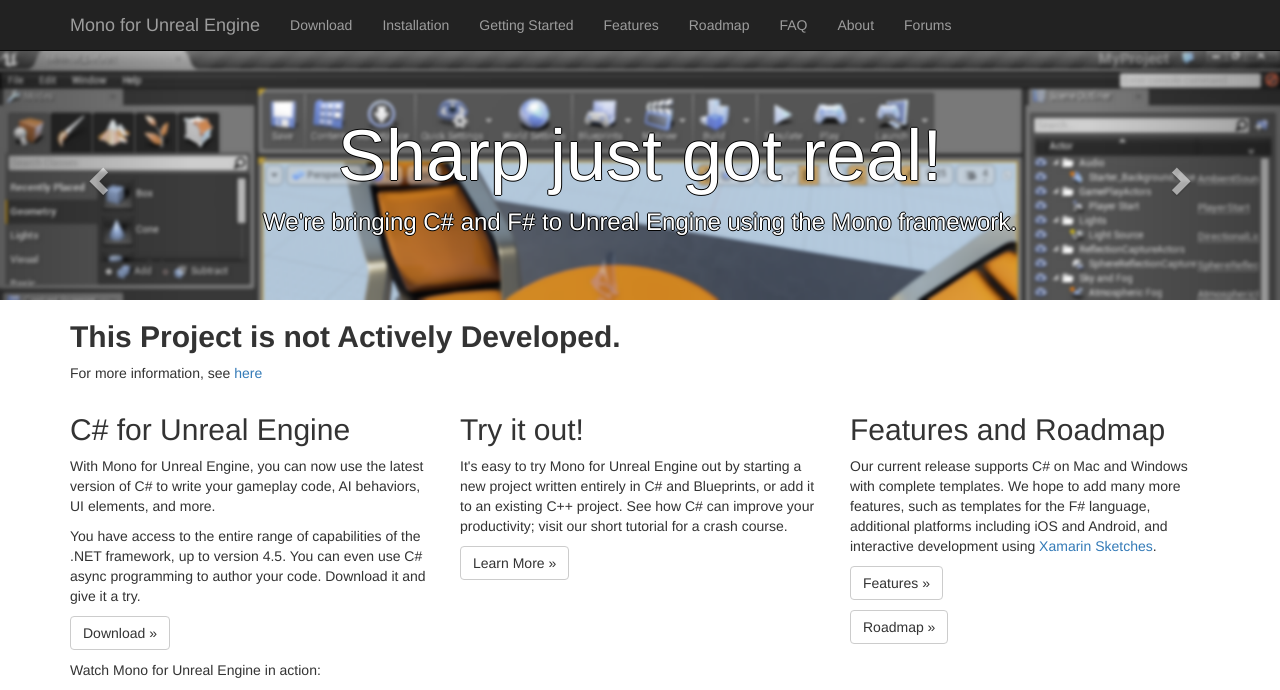
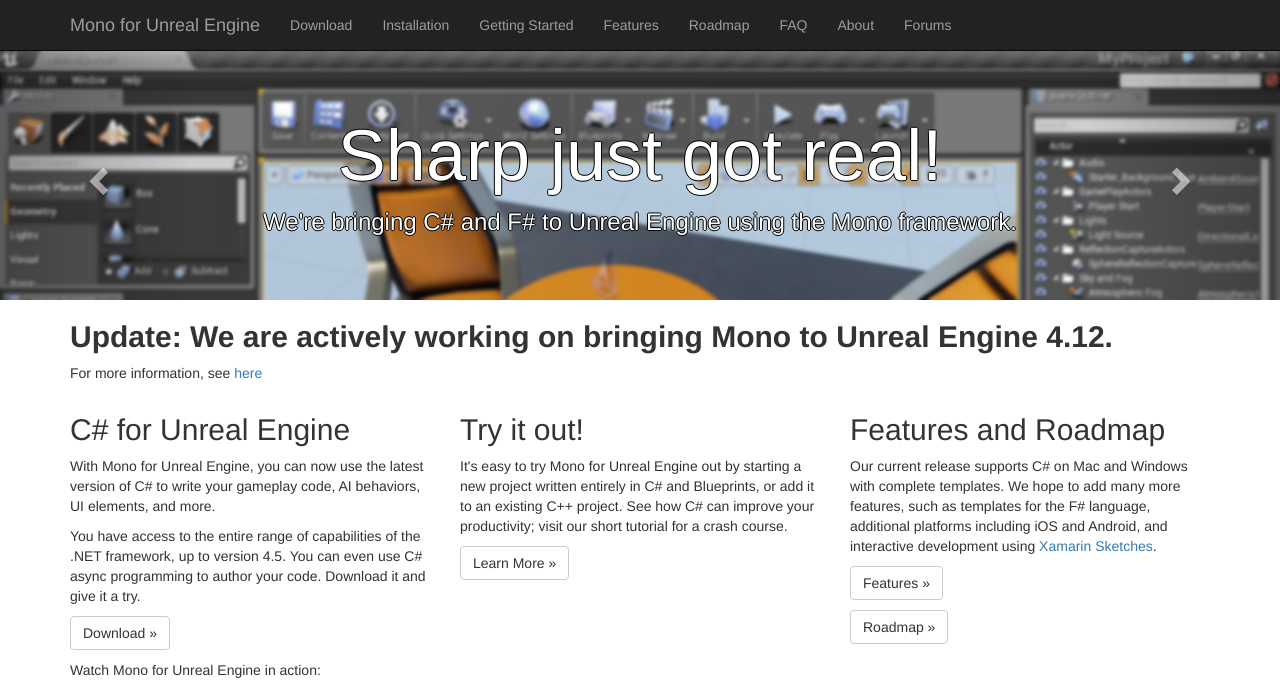
Before and after one commit to mono-ue-old/mono-ue.github.io, a Jekyll site: the page built from index.html, in a window 1280 px wide and 1191 px high. Shown: the top 690 px of the window. Built offline with Jekyll 4.4.1, drawn with Linux system fonts in a browser that asks for light colours; nearby versions of some CDN libraries; Markdown is read by kramdown in place of the engine named in the settings; grey boxes are pictures that could not be loaded.

Commit message:
Update index.html

```diff
--- a/index.html
+++ b/index.html
@@ -5,8 +5,8 @@
       <!-- Example row of columns -->
       <div class="row">
       	<div class="col-md-12">
-      		<h2><b>This Project is not Actively Developed.</b></h2>
-      		<p>For more information, see <a href="http://lists.ximian.com/pipermail/mono-ue/2015-May/000324.html">here</a></p>
+      		<h2><b>Update: We are actively working on bringing Mono to Unreal Engine 4.12.</b></h2>
+      		<p>For more information, see <a href="http://lists.dot.net/pipermail/mono-ue/2016-September/000333.html">here</a></p>
       	</div>
         <div class="col-md-4">
           <h2>C# for Unreal Engine</h2>
```
